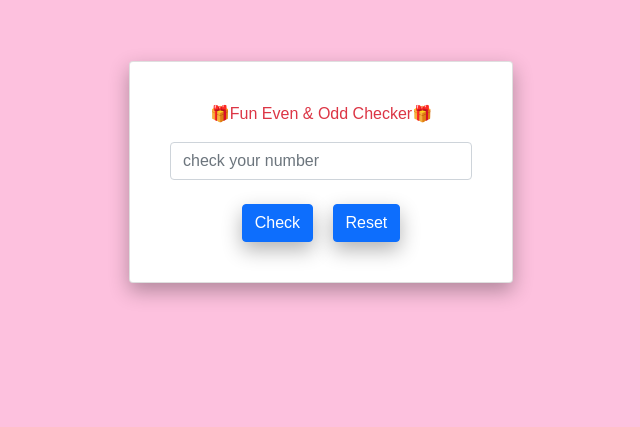
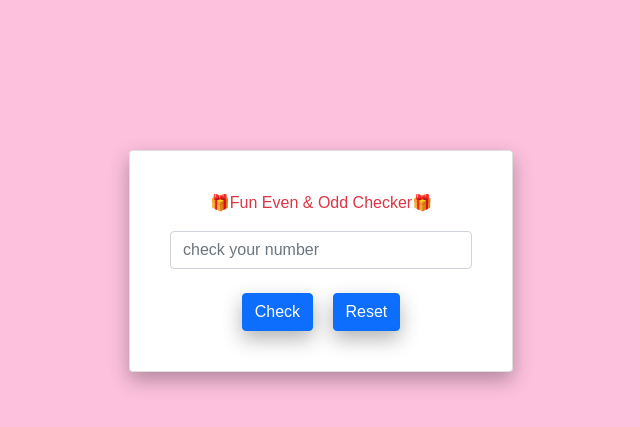
Before and after one commit to davealexx/Fun-Even-or-Odd-Checker, a plain HTML site: page index.html in a window 1280 px wide. Shown: the part 139-566 px from the top of the page, without its empty margins (319-959 px from the left). Drawn offline with nearby package versions, Linux system fonts and the light colour scheme.

Commit message:
Update index.html

```diff
--- a/index.html
+++ b/index.html
@@ -2,40 +2,46 @@
 <html lang="en">
 
 <head>
-    <meta charset="UTF-8">
-    <meta name="viewport" content="width=device-width, initial-scale=1.0">
+  <meta charset="UTF-8" />
+  <meta name="viewport" content="width=device-width, initial-scale=1.0" />
   <title>Even or Odd Box</title>
 
   <link href="https://cdn.jsdelivr.net/npm/bootstrap@5.0.2/dist/css/bootstrap.min.css" rel="stylesheet"
-        integrity="sha384-EVSTQN3/azprG1Anm3QDgpJLIm9Nao0Yz1ztcQTwFspd3yD65VohhpuuCOmLASjC" crossorigin="anonymous">
+    integrity="sha384-EVSTQN3/azprG1Anm3QDgpJLIm9Nao0Yz1ztcQTwFspd3yD65VohhpuuCOmLASjC" crossorigin="anonymous" />
 
   <style>
     body {
       background: #fdc1de;
       font-family: sans-serif;
+
+      /* Flexbox centering */
+      display: flex;
+      justify-content: center;
+      align-items: center;
+      height: 100vh;
+      margin: 0;
     }
   </style>
 </head>
 
 <body>
-        <div class="container">
-        <div class="card p-4 rounded-2" style="width: 24rem; margin: 200px auto; box-shadow: 0 8px 20px rgba(0,0,0,0.3); ">
+  <div class="card p-4 rounded-2" style="width: 24rem; box-shadow: 0 8px 20px rgba(0, 0, 0, 0.3);">
     <div class="card-body">
-               <div class="placement"><p class="card-title text-center mb-3 text-danger">🎁Fun Even & Odd Checker🎁</p>
+      <div class="placement">
+        <p class="card-title text-center mb-3 text-danger">🎁Fun Even & Odd Checker🎁</p>
       </div>
       <div>
-                    <input type="text" class="input form-control mb-4" placeholder="check your number">
+        <input type="text" class="input form-control mb-4" placeholder="check your number" />
       </div>
       <div style="text-align: center;">
-                    <button style="margin-right: 15px; box-shadow: 0 8px 20px rgba(0,0,0,0.3);" class="btn btn-primary btn-md" onclick="check()">Check</button>
-                     <a href="" style="box-shadow: 0 8px 20px rgba(0,0,0,0.3); ;" class="btn btn-primary btn-md">Reset</a>
+        <button style="margin-right: 15px; box-shadow: 0 8px 20px rgba(0, 0, 0, 0.3);" class="btn btn-primary btn-md"
+          onclick="check()">Check</button>
+        <a href="" style="box-shadow: 0 8px 20px rgba(0, 0, 0, 0.3);" class="btn btn-primary btn-md">Reset</a>
       </div>
 
       <div class="result"></div>
     </div>
   </div>
-        </div>
-
 
   <script src="https://cdn.jsdelivr.net/npm/@popperjs/core@2.9.2/dist/umd/popper.min.js"
     integrity="sha384-IQsoLXl5PILFhosVNubq5LC7Qb9DXgDA9i+tQ8Zj3iwWAwPtgFTxbJ8NT4GN1R8p"
```
Lines whose indentation alone changed are shown as unchanged.
